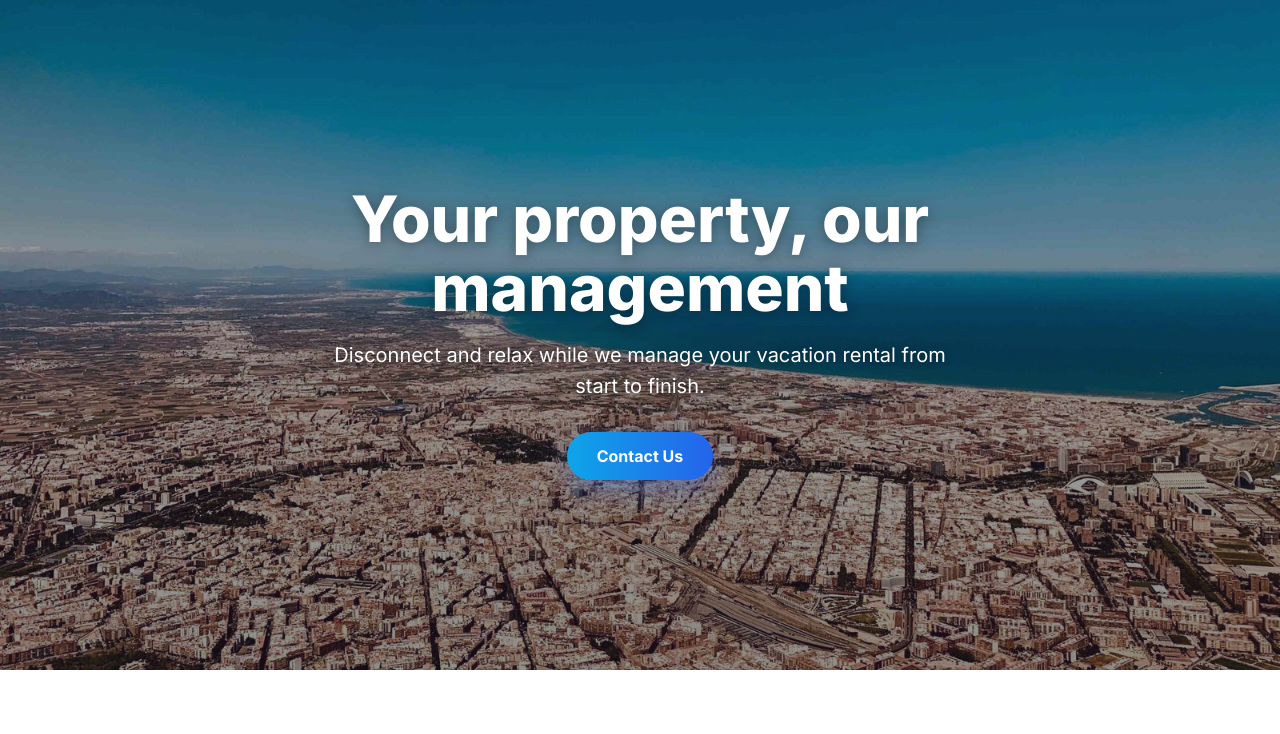
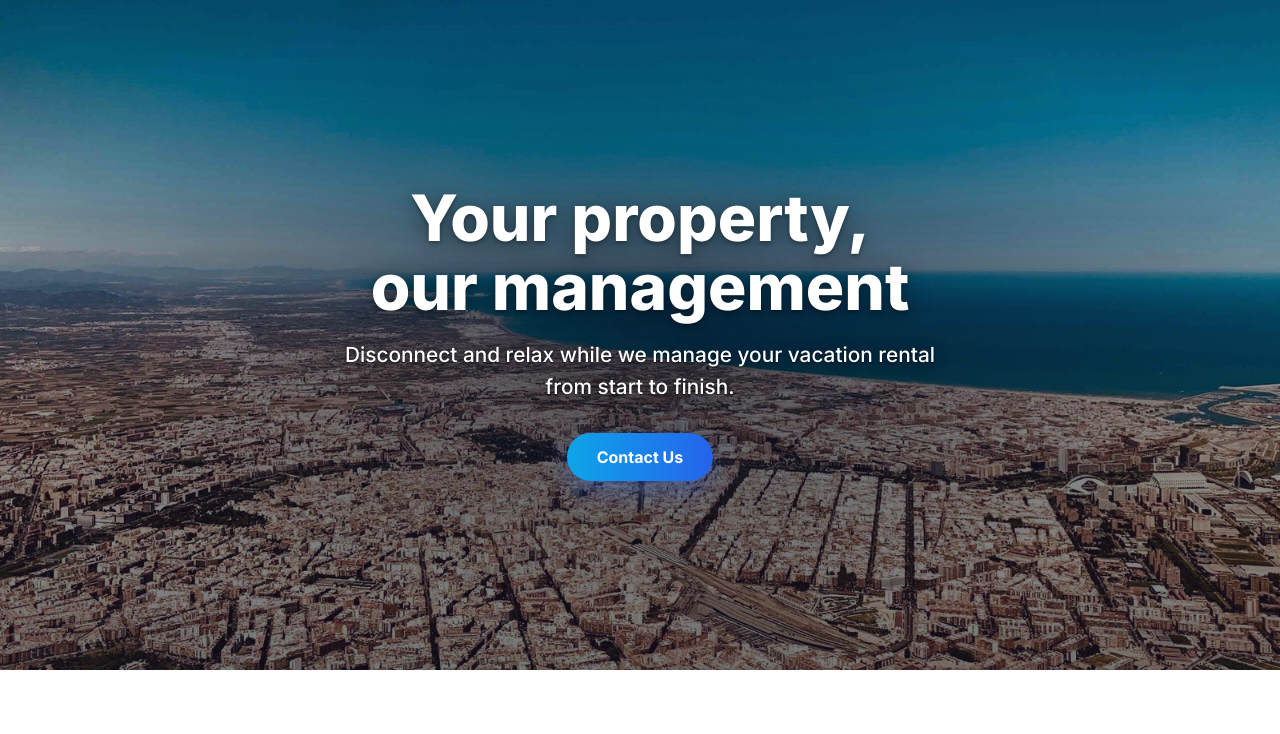
Before and after one commit to RaulCardo/Riushost-web, a plain HTML site: page index.html in a window 1280 px wide. Shown: the part 66-800 px from the top of the page. Drawn offline with nearby package versions, Linux system fonts and the light colour scheme.

Commit message:
Mejora el contraste del texto de la portada
Co-Authored-By: Claude Opus 5.5 <noreply@anthropic.com>
Claude-Session: https://claude.ai/code/session_01D7dnnapP752aCoGinf8NXD

```diff
--- a/assets/styles.css
+++ b/assets/styles.css
@@ -27,10 +27,12 @@ a { color: var(--brand-2); }
 
 .hero { position: relative; min-height: 92vh; display: grid; place-items: center; text-align: center; color: #fff; overflow: hidden; background: #7aa7c7; }
 .hero-img { position: absolute; inset: 0; width: 100%; height: 100%; object-fit: cover; object-position: center 65%; }
-.hero-overlay { position: absolute; inset: 0; background: linear-gradient(180deg, rgba(15,23,42,.35), rgba(15,23,42,.45)); }
+.hero-overlay { position: absolute; inset: 0; background:
+  radial-gradient(ellipse 70% 55% at 50% 52%, rgba(8,18,38,.55), rgba(8,18,38,0) 75%),
+  linear-gradient(180deg, rgba(8,18,38,.45) 0%, rgba(8,18,38,.30) 35%, rgba(8,18,38,.55) 100%); }
 .hero-content { position: relative; max-width: 860px; padding: 120px 20px 60px; }
-.hero h1 { font-size: clamp(2.1rem, 5.5vw, 4rem); line-height: 1.08; margin: 0 0 18px; font-weight: 800; text-shadow: 0 2px 14px rgba(0,0,0,.35); }
-.hero p { font-size: clamp(1rem, 2vw, 1.25rem); margin: 0 auto 30px; max-width: 640px; text-shadow: 0 1px 8px rgba(0,0,0,.4); }
+.hero h1 { font-size: clamp(2.1rem, 5.5vw, 4rem); line-height: 1.08; margin: 0 0 18px; font-weight: 800; text-wrap: balance; text-shadow: 0 2px 4px rgba(0,0,0,.35), 0 4px 24px rgba(0,0,0,.4); }
+.hero p { font-size: clamp(1.05rem, 2vw, 1.3rem); font-weight: 500; margin: 0 auto 30px; max-width: 640px; text-shadow: 0 1px 2px rgba(0,0,0,.55), 0 2px 18px rgba(0,0,0,.45); }
 
 .btn { display: inline-block; border: 0; cursor: pointer; padding: 14px 30px; border-radius: 999px; color: #fff; font: 700 1rem Inter, sans-serif; text-decoration: none; background: linear-gradient(90deg, var(--brand), var(--brand-2)); box-shadow: 0 10px 24px rgba(37,99,235,.35); transition: transform .15s; }
 .btn:hover { transform: translateY(-2px); }
```
